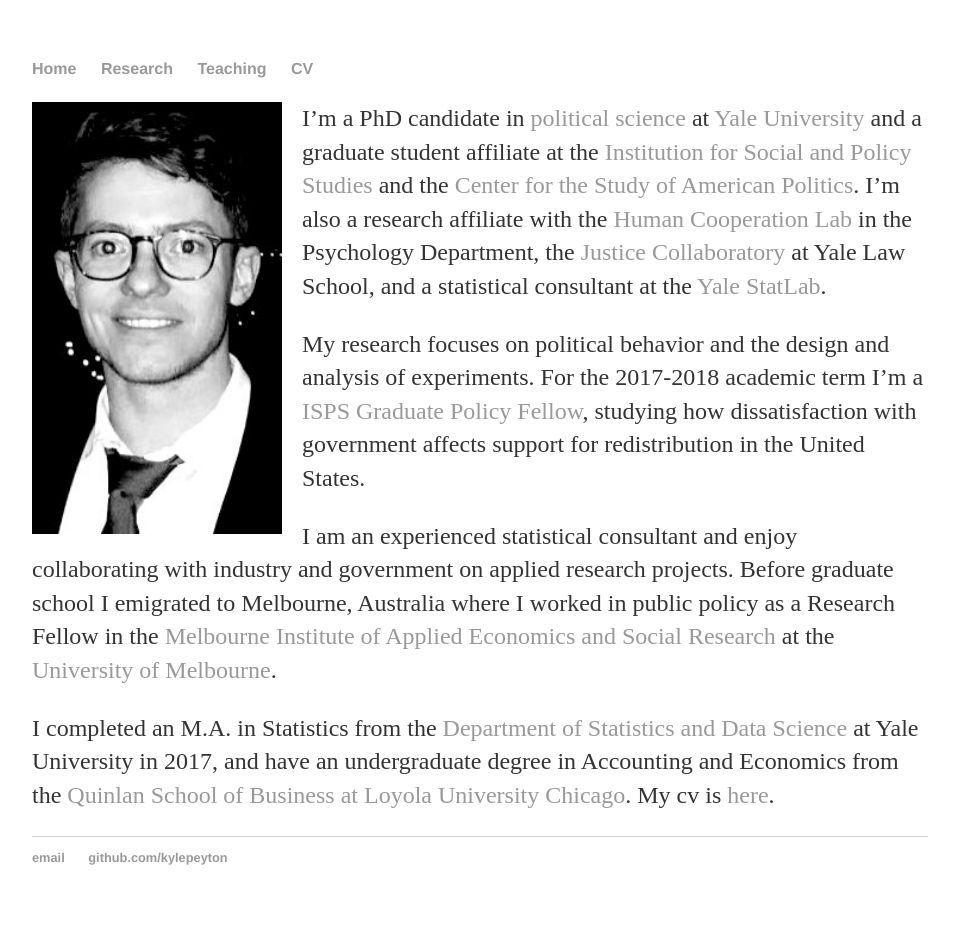
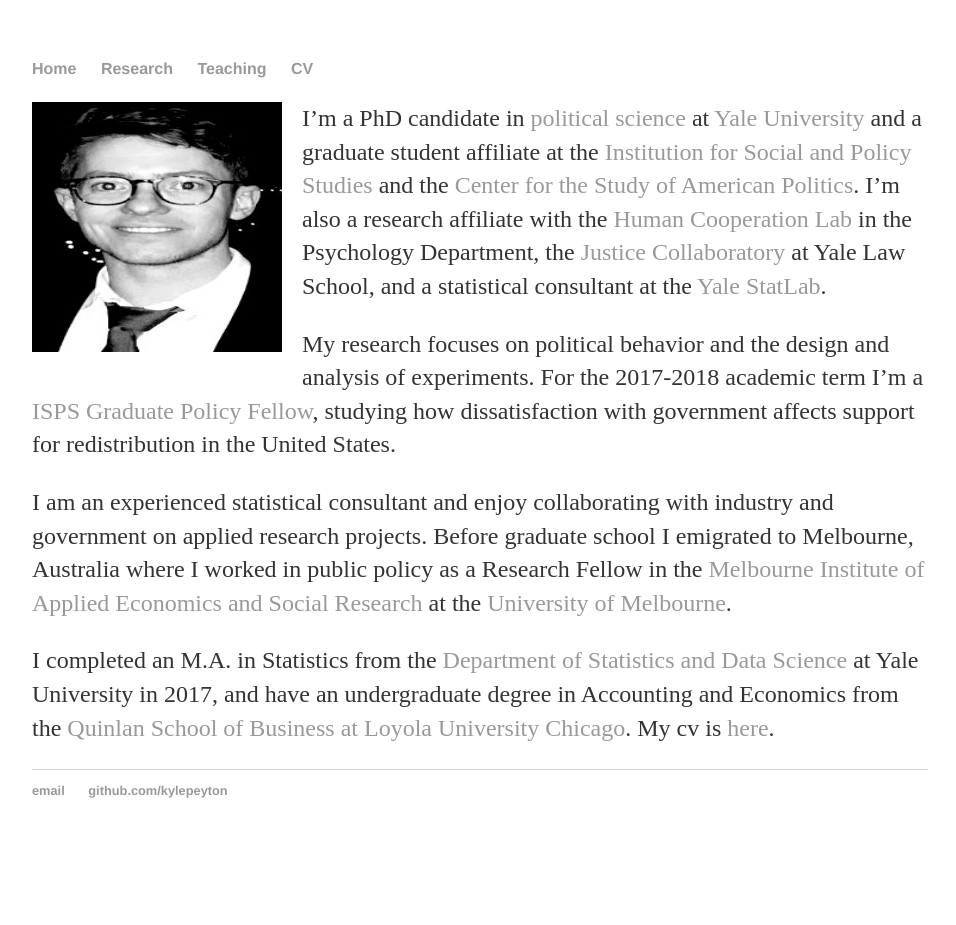
Before and after one commit to kylepeyton/kylepeyton.github.io, a Jekyll site: the page built from index.markdown, in a window 1280 px wide. Shown: the whole page, without its empty margins (160-1116 px from the left). Built offline with Jekyll 4.4.1, drawn with Linux system fonts in a browser that asks for light colours; after the commit the page ends 900 px from its top, so only the background shows below that.

Commit message:
Update index.markdown

```diff
--- a/index.markdown
+++ b/index.markdown
@@ -2,7 +2,7 @@
 layout: default
 title: "Home"
 ---
-<img style="float: left; width: 250px; margin: 0 20px 10px 0" src="/assets/cropic.jpg" alt="pic" />
+<img style="float: left; width: 250px; margin: 0 20px 10px 0" height = "250" width = "150" src="/assets/cropic.jpg" alt="pic" />
 
 I'm a PhD candidate in [political science](https://politicalscience.yale.edu/) at [Yale University](https://www.yale.edu/) and a graduate student affiliate at the
 [Institution for Social and Policy Studies](https://isps.yale.edu/) and the
```
